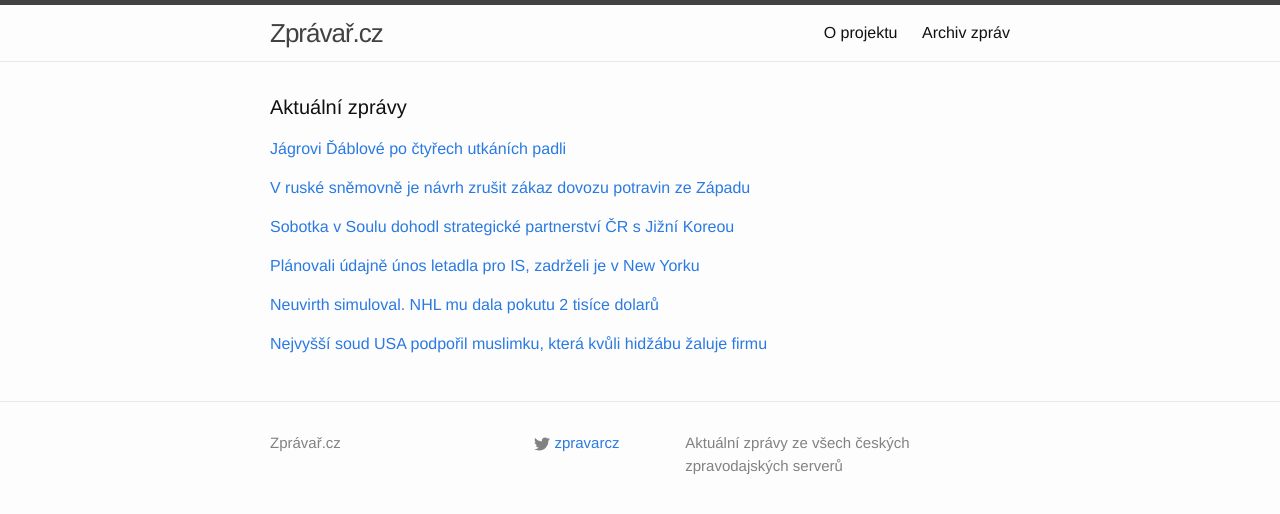
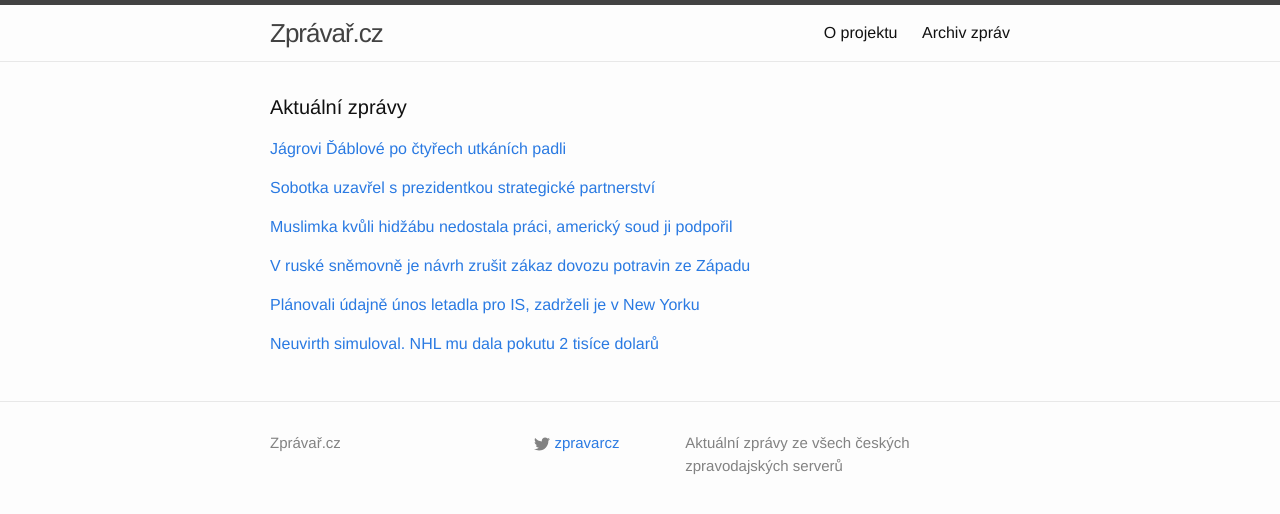
Before and after one commit to adliska/zpravar, a Jekyll site: the page built from index.html, in a window 1280 px wide. Shown: the top 514 px of the page. Built offline with Jekyll 4.4.1, drawn with Linux system fonts in a browser that asks for light colours.

Commit message:
zpravar news update

```diff
--- a/index.html
+++ b/index.html
@@ -15,42 +15,44 @@ layout: default
 <li><a href=http://sport.aktualne.cz/play-off-se-vzdaluje-new-jersey-po-serii-vyher-zase-padlo/r~855a88a8bd7d11e486b9002590604f2e/>Play off se vzdaluje. New Jersey po sérii výher zase padlo - sport.aktualne.cz</a></li>
 <li><a href=http://www.sportovninoviny.cz/zpravy/vitezna-serie-new-jersey-skoncila-sekacovi-premiera-nevysla/1185957>Vítězná série New Jersey skončila, Sekáčovi premiéra nevyšla - www.sportovninoviny.cz</a></li>
 </ul>
-</div><p><a href="javascript:;" onclick="toggle_visibility('zpravy1')">V ruské sněmovně je návrh zrušit zákaz dovozu potravin ze Západu</a></p>
+</div><p><a href="javascript:;" onclick="toggle_visibility('zpravy1')">Sobotka uzavřel s prezidentkou strategické partnerství</a></p>
 <div id="zpravy1" style="display:none">
+<ul>
+<li><a href=http://www.tyden.cz/rubriky/domaci/sobotka-uzavrel-s-prezidentkou-strategicke-partnerstvi_334549.html>Sobotka uzavřel s prezidentkou strategické partnerství - www.tyden.cz</a></li>
+<li><a href=http://www.novinky.cz/zahranicni/svet/362701-sobotka-v-soulu-dohodl-strategicke-partnerstvi-cr-s-jizni-koreou.html>Sobotka v Soulu dohodl strategické partnerství ČR s Jižní Koreou - www.novinky.cz</a></li>
+<li><a href=http://www.lidovky.cz/sobotka-u-prezidentky-jizni-koreje-podepsali-strategickou-dohodu-104-/zpravy-domov.aspx?c=A150226_073401_ln_domov_rof>Sobotka u prezidentky Jižní Koreje. Podepsali strategickou dohodu  - www.lidovky.cz</a></li>
+<li><a href=http://www.ceskatelevize.cz/ct24/ekonomika/302910-cesko-a-jizni-koreu-spoji-strategicke-partnerstvi/>Česko a Jižní Koreu spojí strategické partnerství - www.ceskatelevize.cz</a></li>
+<li><a href=http://www.ceskenoviny.cz/zpravy/zpravy/premier-sobotka-se-setkal-s-jihokorejskou-prezidentkou/1185951>Premiér Sobotka se setkal s jihokorejskou prezidentkou - www.ceskenoviny.cz</a></li>
+</ul>
+</div><p><a href="javascript:;" onclick="toggle_visibility('zpravy2')">Muslimka kvůli hidžábu nedostala práci, americký soud ji podpořil</a></p>
+<div id="zpravy2" style="display:none">
+<ul>
+<li><a href=http://www.ceskatelevize.cz/ct24/svet/302913-muslimka-kvuli-hidzabu-nedostala-praci-americky-soud-ji-podporil/>Muslimka kvůli hidžábu nedostala práci, americký soud ji podpořil - www.ceskatelevize.cz</a></li>
+<li><a href=http://zpravy.idnes.cz/spor-o-muslimsky-satek-usa-d08-/zahranicni.aspx?c=A150226_065335_zahranicni_skr>Nejvyšší soud USA podpořil muslimku, která kvůli hidžábu žaluje firmu - zpravy.idnes.cz</a></li>
+<li><a href=http://www.novinky.cz/zahranicni/amerika/362697-nejvyssi-soud-usa-podporil-muslimku-ve-sporu-o-noseni-satku.html>Nejvyšší soud USA podpořil muslimku ve sporu o nošení šátku  - www.novinky.cz</a></li>
+<li><a href=http://zpravy.aktualne.cz/zahranici/nejvyssi-soud-usa-podporil-muslimku-ve-sporu-o-noseni-satku/r~264c3ae0bd4211e49e4b0025900fea04/>Nejvyšší soud USA podpořil muslimku ve sporu o nošení šátku - zpravy.aktualne.cz</a></li>
+</ul>
+</div><p><a href="javascript:;" onclick="toggle_visibility('zpravy3')">V ruské sněmovně je návrh zrušit zákaz dovozu potravin ze Západu</a></p>
+<div id="zpravy3" style="display:none">
 <ul>
 <li><a href=http://zpravy.idnes.cz/rusky-zakon-proti-dovozu-potravin-duk-/zahranicni.aspx?c=A150226_081413_zahranicni_pku>V ruské sněmovně je návrh zrušit zákaz dovozu potravin ze Západu - zpravy.idnes.cz</a></li>
 <li><a href=http://zpravy.e15.cz/zahranicni/politika/konec-embarga-na-dovoz-zapadnich-potravin-rozhodne-ruska-snemovna-1166798>Konec embarga na dovoz západních potravin? Rozhodne ruská sněmovna - zpravy.e15.cz</a></li>
 <li><a href=http://www.lidovky.cz/skonci-zakaz-dovozu-potravin-do-ruska-navrh-zakona-projednaji-poslanci-1an-/zpravy-svet.aspx?c=A150226_081650_ln_zahranici_rof>Skončí zákaz dovozu potravin do Ruska? Návrh zákona projednají poslanci  - www.lidovky.cz</a></li>
 <li><a href=http://www.ceskenoviny.cz/zpravy/zpravy/v-ruske-snemovne-je-navrh-zrusit-zakaz-dovozu-potravin/1185979>V ruské sněmovně je návrh zrušit zákaz dovozu potravin - www.ceskenoviny.cz</a></li>
 </ul>
-</div><p><a href="javascript:;" onclick="toggle_visibility('zpravy2')">Sobotka v Soulu dohodl strategické partnerství ČR s Jižní Koreou</a></p>
-<div id="zpravy2" style="display:none">
-<ul>
-<li><a href=http://www.novinky.cz/zahranicni/svet/362701-sobotka-v-soulu-dohodl-strategicke-partnerstvi-cr-s-jizni-koreou.html>Sobotka v Soulu dohodl strategické partnerství ČR s Jižní Koreou - www.novinky.cz</a></li>
-<li><a href=http://www.lidovky.cz/sobotka-u-prezidentky-jizni-koreje-podepsali-strategickou-dohodu-104-/zpravy-domov.aspx?c=A150226_073401_ln_domov_rof>Sobotka u prezidentky Jižní Koreje. Podepsali strategickou dohodu  - www.lidovky.cz</a></li>
-<li><a href=http://www.ceskatelevize.cz/ct24/ekonomika/302910-cesko-a-jizni-koreu-spoji-strategicke-partnerstvi/>Česko a Jižní Koreu spojí strategické partnerství - www.ceskatelevize.cz</a></li>
-<li><a href=http://www.ceskenoviny.cz/zpravy/zpravy/premier-sobotka-se-setkal-s-jihokorejskou-prezidentkou/1185951>Premiér Sobotka se setkal s jihokorejskou prezidentkou - www.ceskenoviny.cz</a></li>
-</ul>
-</div><p><a href="javascript:;" onclick="toggle_visibility('zpravy3')">Plánovali údajně únos letadla pro IS, zadrželi je v New Yorku</a></p>
-<div id="zpravy3" style="display:none">
+</div><p><a href="javascript:;" onclick="toggle_visibility('zpravy4')">Plánovali údajně únos letadla pro IS, zadrželi je v New Yorku</a></p>
+<div id="zpravy4" style="display:none">
 <ul>
 <li><a href=http://www.ceskatelevize.cz/ct24/svet/302909-planovali-udajne-unos-letadla-pro-is-zadrzeli-je-v-new-yorku/>Plánovali údajně únos letadla pro IS, zadrželi je v New Yorku - www.ceskatelevize.cz</a></li>
 <li><a href=http://zpravy.aktualne.cz/zahranici/tri-cizinci-zadrzeni-v-usa-byli-obvineni-z-podpory-islamistu/r~1a9bd53abd7d11e49fc3002590604f2e/>Tři cizinci zadržení v USA byli obviněni z podpory islamistů - zpravy.aktualne.cz</a></li>
 <li><a href=http://www.ceskatelevize.cz/ct24/svet/302909-planovali-unos-letadla-pro-is-zadrzeli-je-v-new-yorku/>Plánovali únos letadla pro IS, zadrželi je v New Yorku - www.ceskatelevize.cz</a></li>
 <li><a href=http://www.ceskenoviny.cz/zpravy/zpravy/tri-cizinci-v-usa-byli-obvineni-z-podpory-islamistu/1185938>Tři cizinci v USA byli obviněni z podpory islamistů - www.ceskenoviny.cz</a></li>
 </ul>
-</div><p><a href="javascript:;" onclick="toggle_visibility('zpravy4')">Neuvirth simuloval. NHL mu dala pokutu 2 tisíce dolarů</a></p>
-<div id="zpravy4" style="display:none">
+</div><p><a href="javascript:;" onclick="toggle_visibility('zpravy5')">Neuvirth simuloval. NHL mu dala pokutu 2 tisíce dolarů</a></p>
+<div id="zpravy5" style="display:none">
 <ul>
 <li><a href=http://sport.aktualne.cz/neuvirth-simuloval-nhl-mu-dala-pokutu-2-tisice-dolaru/r~a91595dabd8711e4bdad0025900fea04/>Neuvirth simuloval. NHL mu dala pokutu 2 tisíce dolarů - sport.aktualne.cz</a></li>
 <li><a href=http://hokej.idnes.cz/michal-neuvirth-hokej-nafilmovany-pad-dx3-/nhl.aspx?c=A150226_080237_nhl_ten>Brankář Neuvirth v NHL nafilmoval pád, dostal za to pokutu - hokej.idnes.cz</a></li>
 <li><a href=http://www.sportovninoviny.cz/zpravy/neuvirth-dostal-v-nhl-pokutu-za-nafilmovany-pad/1185977>Neuvirth dostal v NHL pokutu za nafilmovaný pád - www.sportovninoviny.cz</a></li>
 </ul>
-</div><p><a href="javascript:;" onclick="toggle_visibility('zpravy5')">Nejvyšší soud USA podpořil muslimku, která kvůli hidžábu žaluje firmu</a></p>
-<div id="zpravy5" style="display:none">
-<ul>
-<li><a href=http://zpravy.idnes.cz/spor-o-muslimsky-satek-usa-d08-/zahranicni.aspx?c=A150226_065335_zahranicni_skr>Nejvyšší soud USA podpořil muslimku, která kvůli hidžábu žaluje firmu - zpravy.idnes.cz</a></li>
-<li><a href=http://www.novinky.cz/zahranicni/amerika/362697-nejvyssi-soud-usa-podporil-muslimku-ve-sporu-o-noseni-satku.html>Nejvyšší soud USA podpořil muslimku ve sporu o nošení šátku  - www.novinky.cz</a></li>
-<li><a href=http://zpravy.aktualne.cz/zahranici/nejvyssi-soud-usa-podporil-muslimku-ve-sporu-o-noseni-satku/r~264c3ae0bd4211e49e4b0025900fea04/>Nejvyšší soud USA podpořil muslimku ve sporu o nošení šátku - zpravy.aktualne.cz</a></li>
-</ul>
 </div></div>
```
